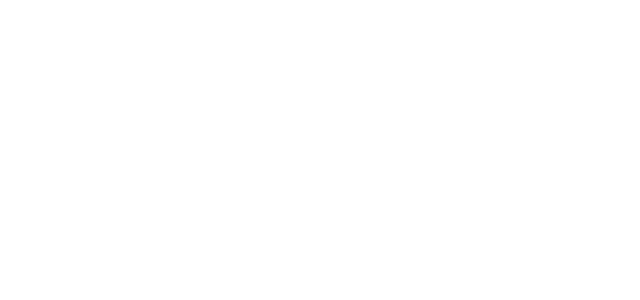
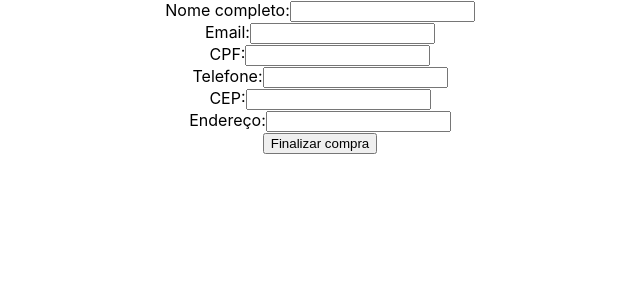
Before and after one commit to tryber/sd-04-project-frontend-online-store-05, a React (Create React App) app: page /Checkout in a window 1280 px wide. Shown: the top 300 px of the page, without its empty margins (320-960 px from the left). Built offline with nearby package versions, Linux system fonts and the light colour scheme.

Commit message:
VAMO QUE VAMO OITENTINHA

```diff
--- a/src/App.js
+++ b/src/App.js
@@ -4,6 +4,7 @@
 import ShopPage from './Pages/ShopPage';
 import Home from './Pages/Home';
 import ProductDetails from './Pages/ProdDetails';
+import Checkout from './Pages/Checkout';
 
 function App() {
   return (
@@ -13,6 +14,7 @@
           <Route exact path="/" component={Home} />
           <Route exact path="/ShopPage" component={ShopPage} />
           <Route path="/ProdDetails/:id" component={ProductDetails} />
+          <Route exact path="/Checkout" component={Checkout} />
         </Switch>
       </BrowserRouter>
     </div>
--- /dev/null
+++ b/src/Pages/Checkout.js
@@ -0,0 +1,14 @@
+import React, { Component } from 'react';
+import CreateForm from '../components/CreateForm';
+
+class Checkout extends Component {
+  render() {
+    return (
+      <div>
+        <CreateForm />
+      </div>
+    );
+  }
+}
+
+export default Checkout;
--- a/src/Pages/ProdDetails.js
+++ b/src/Pages/ProdDetails.js
@@ -1,6 +1,7 @@
 import React from 'react';
 import DetailsProduct from '../components/DetailsProduct';
 import ProdRating from '../components/ProdRating';
+import CartIcon from '../components/CartIcon';
 
 export class ProductDetail extends React.Component {
   render() {
@@ -11,6 +12,7 @@
 
         <DetailsProduct product={product} />
         <ProdRating />
+        <CartIcon />
       </div>
     );
   }
--- a/src/Pages/ShopPage.js
+++ b/src/Pages/ShopPage.js
@@ -1,11 +1,39 @@
 import React, { Component } from 'react';
+// import { Link } from 'react-router-dom';
 
 class ShopPage extends Component {
+  constructor(props) {
+    super(props);
+    this.state = { cartItems: [] };
+  }
+
+  componentDidMount() {
+    if (!localStorage.cartItems) localStorage.cartItems = JSON.stringify([]);
+    const keyStorage = JSON.parse(localStorage.cartItems);
+    this.setState({ cartItems: keyStorage });
+  }
+
+  filterItem(itemId) {
+    const { cartItems } = this.state;
+    return cartItems.filter((prod) => prod.id === itemId).length;
+  }
+
   render() {
-    return (
-      <div>
-        <p data-testid="shopping-cart-empty-message">Seu carrinho está vazio</p>
-      </div>
+    const { cartItems } = this.state;
+    return cartItems.length === 0 ? (
+      <p data-testid="shopping-cart-empty-message">Seu carrinho está vazio</p>
+    ) : (
+      cartItems.map((res) => (
+        <div>
+          <p data-testid="shopping-cart-product-name">{res.title}</p>
+          <p data-testid="shopping-cart-product-quantity">{this.filterItem(res.id)}</p>
+        </div>
+      ))
+      // <div>
+      //   <Link data-testid="checkout-products" to="/Checkout">
+      //     <button type="button">Comprar</button>
+      //   </Link>
+      // </div>
     );
   }
 }
--- /dev/null
+++ b/src/components/AddToCart.js
@@ -0,0 +1,25 @@
+import React from 'react';
+
+const AddToCart = (props) => {
+  const { item, testid } = props;
+  const addItemCart = (prod) => {
+    if (!localStorage.cartItems) localStorage.cartItems = JSON.stringify([]);
+    const keyStorage = JSON.parse(localStorage.cartItems);
+    keyStorage.push(prod);
+    localStorage.cartItems = JSON.stringify(keyStorage);
+  };
+
+  return (
+    <div>
+      <button
+        type="button"
+        data-testid={testid}
+        onClick={() => addItemCart(item)}
+      >
+        Adicionar ao carrinho
+      </button>
+    </div>
+  );
+};
+
+export default AddToCart;
--- /dev/null
+++ b/src/components/CreateForm.js
@@ -0,0 +1,93 @@
+import React, { Component } from 'react';
+
+class CreateForm extends Component {
+  constructor(props) {
+    super(props);
+    this.state = {
+      name: '',
+      email: '',
+      cpf: '',
+      phone: '',
+      cep: '',
+      address: '',
+    };
+    this.finishShop = this.finishShop.bind(this);
+    this.updState = this.updState.bind(this);
+  }
+
+  finishShop() {
+    this.setState({
+      name: '',
+      email: '',
+      cpf: '',
+      phone: '',
+      cep: '',
+      address: '',
+    });
+  }
+
+  updState(e, key) {
+    this.setState({ [key]: e.target.value });
+  }
+
+  createInputForm(label, type, id, testid, value) {
+    return (
+      <div>
+        <label htmlFor={id}>{label}</label>
+        <input
+          type={type}
+          id={id}
+          data-testid={testid}
+          value={value}
+          onChange={(e) => this.updState(e, id)}
+        />
+      </div>
+    );
+  }
+
+  render() {
+    const { name, email, cpf, phone, cep, address } = this.state;
+
+    return (
+      <div>
+        <form>
+          {this.createInputForm(
+            'Nome completo:',
+            'text',
+            'name',
+            'checkout-fullname',
+            name,
+          )}
+          {this.createInputForm(
+            'Email:',
+            'email',
+            'email',
+            'checkout-email',
+            email,
+          )}
+          {this.createInputForm('CPF:', 'text', 'cpf', 'checkout-cpf', cpf)}
+          {this.createInputForm(
+            'Telefone:',
+            'text',
+            'phone',
+            'checkout-phone',
+            phone,
+          )}
+          {this.createInputForm('CEP:', 'text', 'cep', 'checkout-cep', cep)}
+          {this.createInputForm(
+            'Endereço:',
+            'text',
+            'address',
+            'checkout-address',
+            address,
+          )}
+          <button type="submit" onClick={this.finishShop}>
+            Finalizar compra
+          </button>
+        </form>
+      </div>
+    );
+  }
+}
+
+export default CreateForm;
--- a/src/components/DetailsProduct.js
+++ b/src/components/DetailsProduct.js
@@ -1,4 +1,5 @@
 import React, { Component } from 'react';
+import AddToCart from './AddToCart';
 
 class DetailsProduct extends Component {
   render() {
@@ -8,6 +9,9 @@
         <p data-testid="product-detail-name">{product.title}</p>
         <p>{`R$ ${product.price}`}</p>
         <p>{product.id}</p>
+        <div>
+          <AddToCart item={product} testid="product-detail-add-to-cart" />
+        </div>
       </div>
     );
   }
--- a/src/components/ProductCard.js
+++ b/src/components/ProductCard.js
@@ -1,5 +1,6 @@
 import React, { Component } from 'react';
 import { Link } from 'react-router-dom';
+import AddToCart from './AddToCart';
 
 class ProductCard extends Component {
   render() {
@@ -21,6 +22,9 @@
             >
               Detalhes do Produto
             </Link>
+            <div>
+              <AddToCart item={product} testid="product-add-to-cart" />
+            </div>
           </div>
         </div>
       </div>
```
